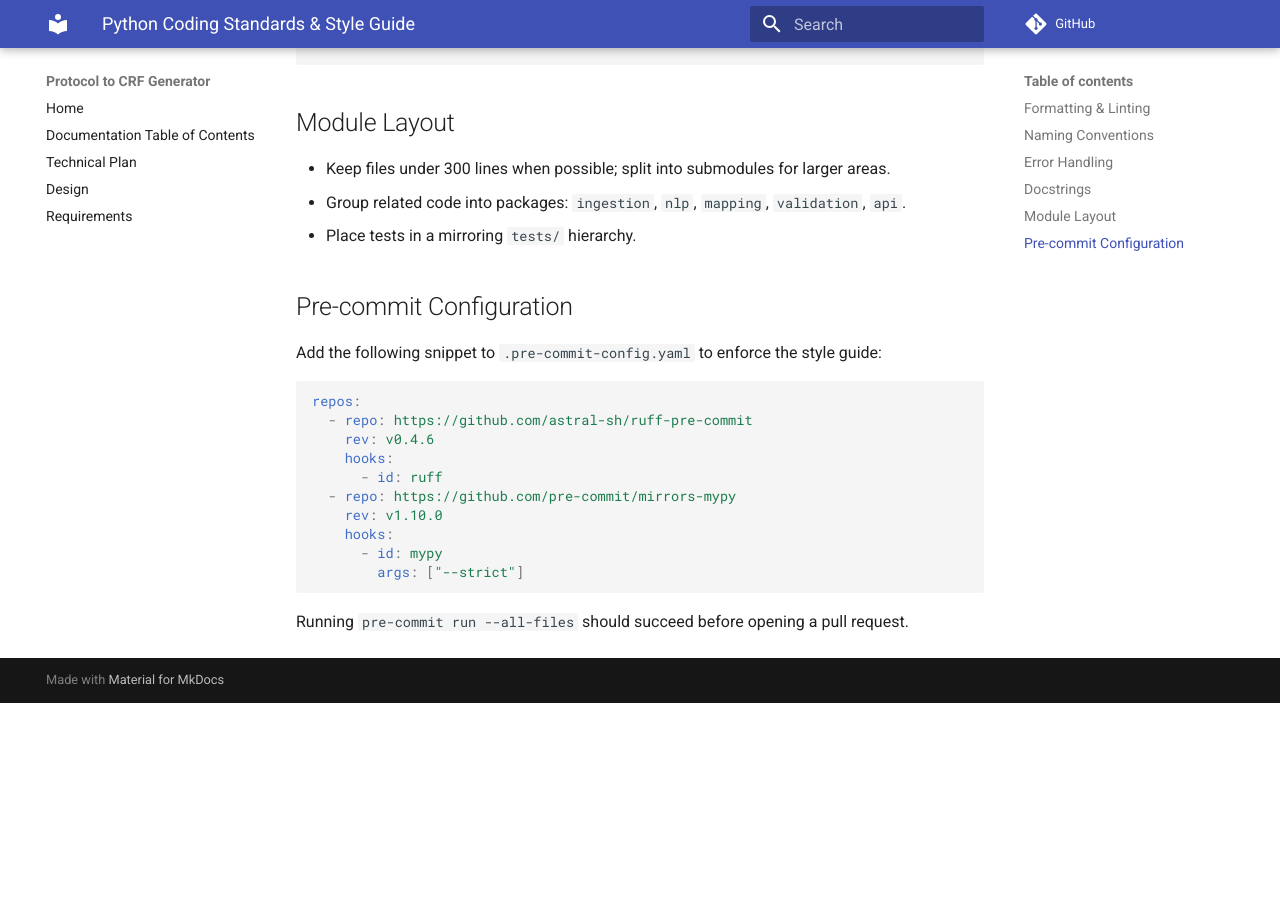
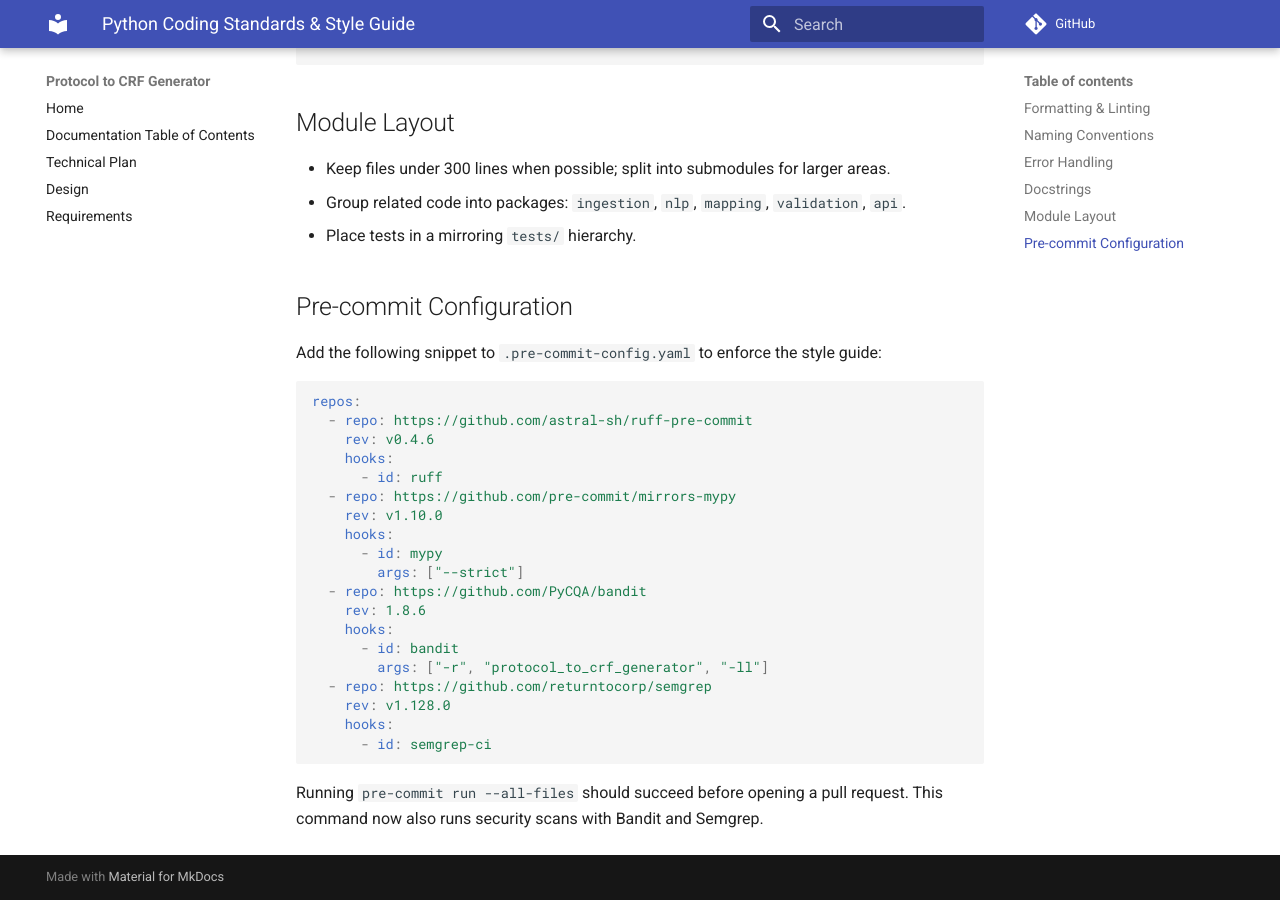
Before and after one commit to fderuiter/protocol_to_crf_generator, an MkDocs documentation site: the page built from docs/spec/5_Quality & Ops/2_Coding Standards + Style Guide/style-guide-python.md, in a window 1280 px wide and 900 px high, scrolled down 1420 px. Built offline with MkDocs 1.6.1 and Material for MkDocs 9.7.7, drawn with Linux system fonts in a browser that asks for light colours; comment, search, counter and statistics services are not loaded; before the commit the page ends 2123 px from its top, so only the background shows below that.

Commit message:
[DOCS] document security hooks
I have read the CLA Document and I hereby sign the CLA

````diff
--- a/docs/spec/5_Quality & Ops/2_Coding Standards + Style Guide/style-guide-python.md
+++ b/docs/spec/5_Quality & Ops/2_Coding Standards + Style Guide/style-guide-python.md
@@ -63,6 +63,15 @@ repos:
     hooks:
       - id: mypy
         args: ["--strict"]
+  - repo: https://github.com/PyCQA/bandit
+    rev: 1.8.6
+    hooks:
+      - id: bandit
+        args: ["-r", "protocol_to_crf_generator", "-ll"]
+  - repo: https://github.com/returntocorp/semgrep
+    rev: v1.128.0
+    hooks:
+      - id: semgrep-ci
 ```
 
-Running `pre-commit run --all-files` should succeed before opening a pull request.
+Running `pre-commit run --all-files` should succeed before opening a pull request. This command now also runs security scans with Bandit and Semgrep.
````
Also changed, not shown: .pre-commit-config.yaml (+11 -0 lines), README.md (+3 -3 lines).
